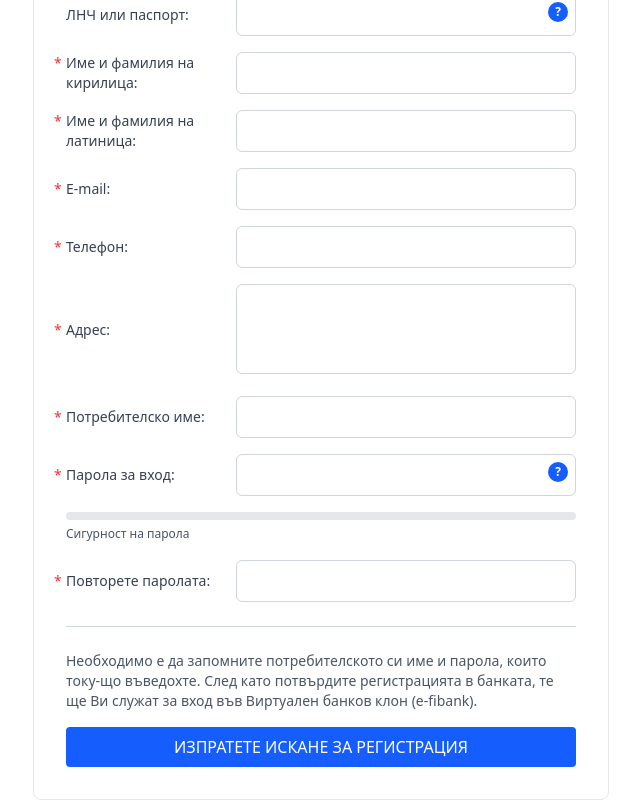
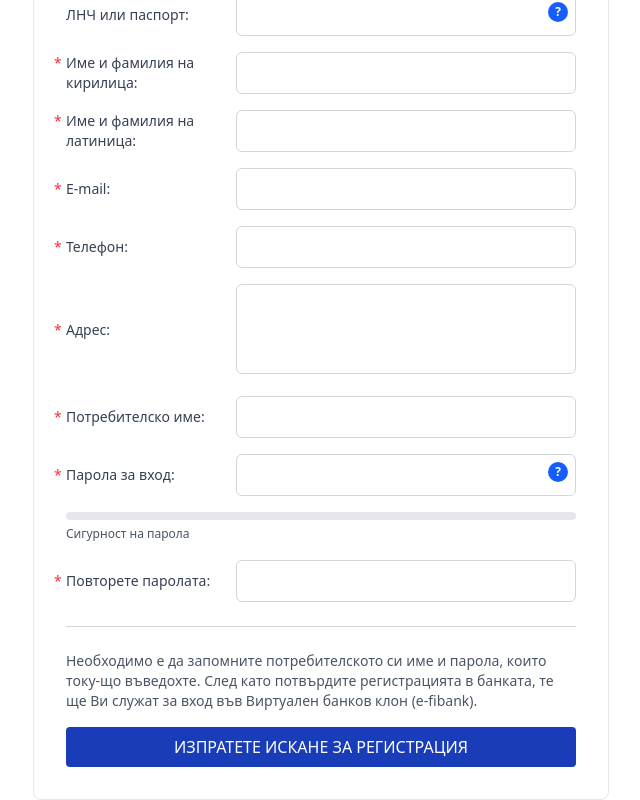
Before and after one commit to emre7ferad/internship, a React (Vite) app in the folder client/: page /register in a window 1280 px wide. Shown: the part 442-1242 px from the top of the page, without its empty margins (319-959 px from the left). Built offline with nearby package versions, Linux system fonts and the light colour scheme.

Commit message:
Update Register.tsx: [fixed buttons when logged in]

```diff
--- a/client/src/pages/Register.tsx
+++ b/client/src/pages/Register.tsx
@@ -337,7 +337,7 @@ const handleFullNameCyrillicChange = (e: React.ChangeEvent<HTMLInputElement>) =>
 
         <button
           type="submit"
-          className='w-full text-white py-2 px-4 rounded transition duration-200 bg-blue-600'
+          className='w-full text-white py-2 px-4 cursor-pointer rounded transition duration-200 hover:bg-blue-600 bg-blue-800'
         >
           ИЗПРАТЕТЕ ИСКАНЕ ЗА РЕГИСТРАЦИЯ
         </button>
```
